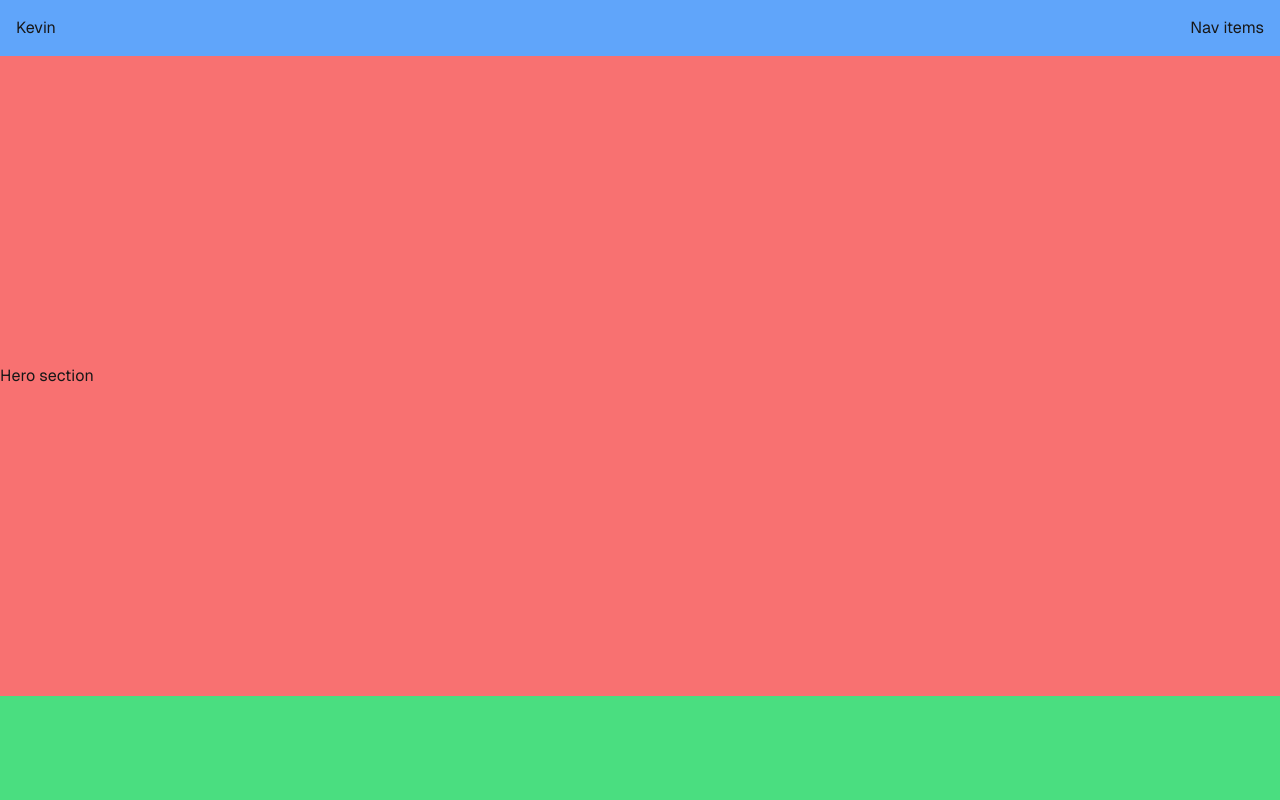
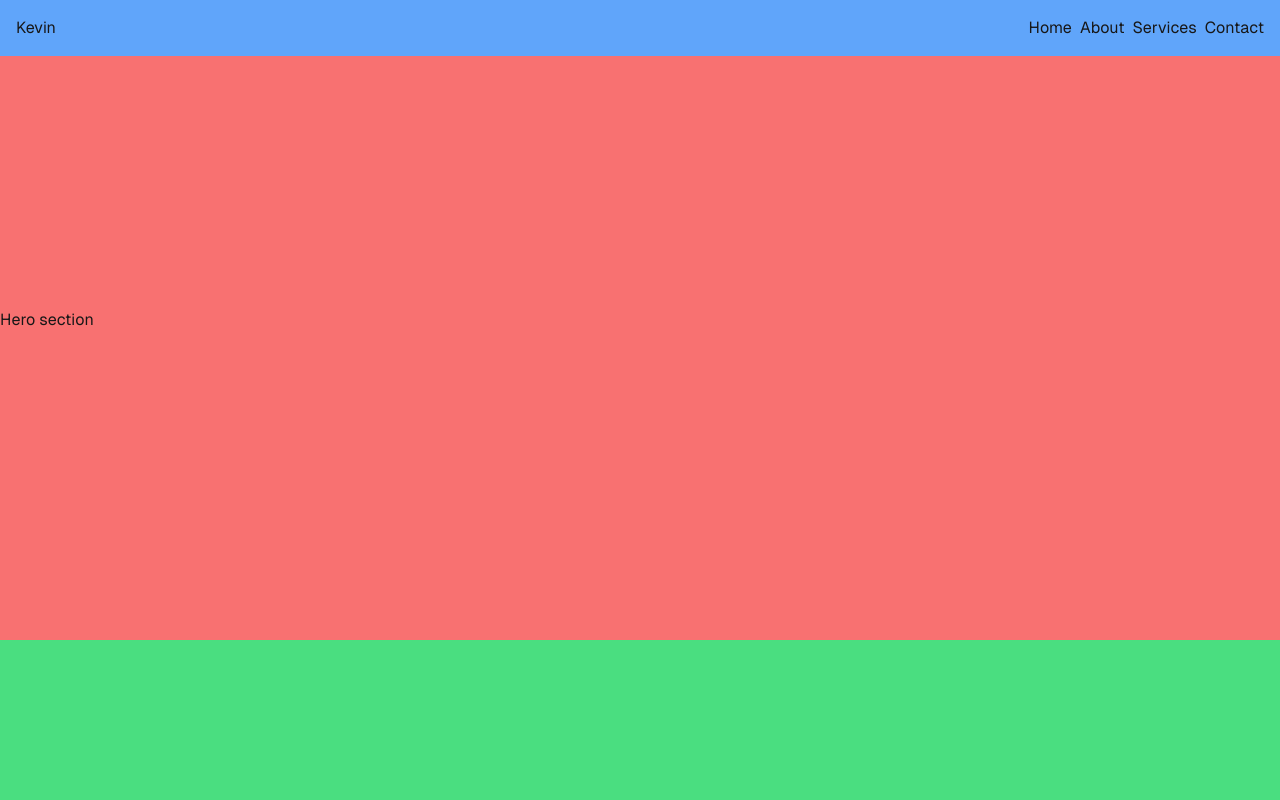
Before and after one commit to bravindan/kevo, a Next.js app: page / in a window 1280 px wide. Shown: the top 800 px of the page. Built offline with nearby package versions, Linux system fonts and the light colour scheme.

Commit message:
refined the layout

```diff
--- a/app/page.js
+++ b/app/page.js
@@ -3,13 +3,15 @@ import Navbar from "@/components/Navbar";
 import Hero from "@/components/Hero";
 import About from "@/components/About";
 import Contact from "@/components/Contact";
+import Services from "@/components/Services";
 
 export default function Home() {
   return (
-    <div className="items-center justify-items-center font-[family-name:var(--font-geist-sans)]">
+    <div className="container mx-auto items-center justify-items-center font-[family-name:var(--font-geist-sans)]">
       <Navbar />
       <Hero />
       <About />
+      <Services />
       <Contact/>
     </div>
   );
--- a/components/About.jsx
+++ b/components/About.jsx
@@ -2,7 +2,7 @@ import React from 'react'
 
 export default function About() {
   return (
-    <div className='flex container mx-auto bg-green-400 w-full min-h-[100vh] items-center'>
+    <div id='about' className='flex container mx-auto bg-green-400 w-full min-h-[100vh] items-center'>
         About section
     </div>
   )
--- a/components/Contact.jsx
+++ b/components/Contact.jsx
@@ -2,7 +2,7 @@ import React from 'react'
 
 export default function Contact() {
   return (
-    <div className='flex container mx-auto bg-yellow-400 w-full min-h-[70vh] items-center'>
+    <div id='contact' className='flex container mx-auto bg-yellow-400 w-full min-h-[70vh] items-center'>
         Contact section
     </div>
   )
--- a/components/Hero.jsx
+++ b/components/Hero.jsx
@@ -2,7 +2,7 @@ import React from 'react'
 
 export default function Hero() {
   return (
-    <div className='flex container mx-auto bg-red-400 w-full min-h-[80vh] items-center'>
+    <div id='home' className='flex container mx-auto bg-red-400 w-full min-h-[80vh] items-center'>
         Hero section
     </div>
   )
--- a/components/Navbar.jsx
+++ b/components/Navbar.jsx
@@ -1,14 +1,27 @@
 import React from 'react'
+import Link from 'next/link';
+
+const navLinks = [
+  { name: 'Home', href: '#' },
+  { name: 'About', href: '#about' },
+  { name: 'Services', href: '#services' },
+  { name: 'Contact', href: '#contact' },
+];
 
 
-// const links =[{
-//     hero
-// },]
 export default function Navbar() {
   return (
-    <div className='flex container mx-auto bg-blue-400 w-full min-h-[7vh] items-center justify-between'>
+    <div className='flex fixed top-0 container mx-auto bg-blue-400 w-full min-h-[7vh] items-center justify-between'>
         <div className="flex mx-4">Kevin</div>
-        <div className="flex mx-4">Nav items</div>
+        <div className="flex mx-4">
+        <ul className='flex gap-2'>
+        {navLinks.map((link) => (
+          <li key={link.href}>
+            <Link href={link.href}>{link.name}</Link>
+          </li>
+        ))}
+      </ul>
+        </div>
 
     </div>
   )
--- /dev/null
+++ b/components/Services.jsx
@@ -0,0 +1,9 @@
+import React from 'react'
+
+export default function Services() {
+  return (
+    <div id='services' className='flex container mx-auto bg-orange-400 w-full min-h-[100vh] items-center'>
+        services section
+    </div>
+  )
+}
```
